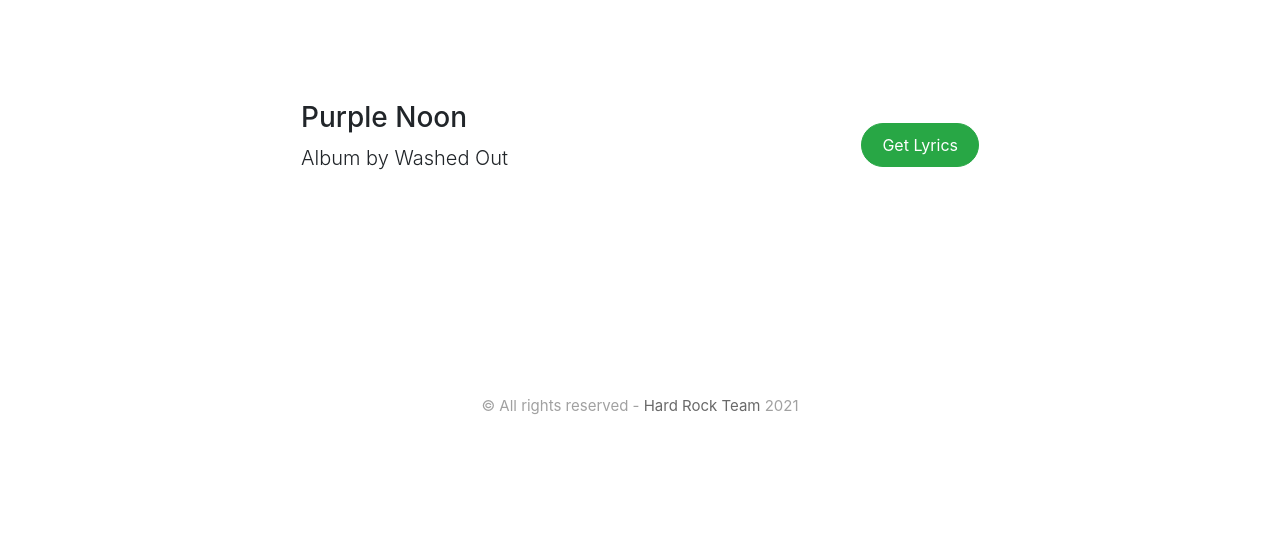
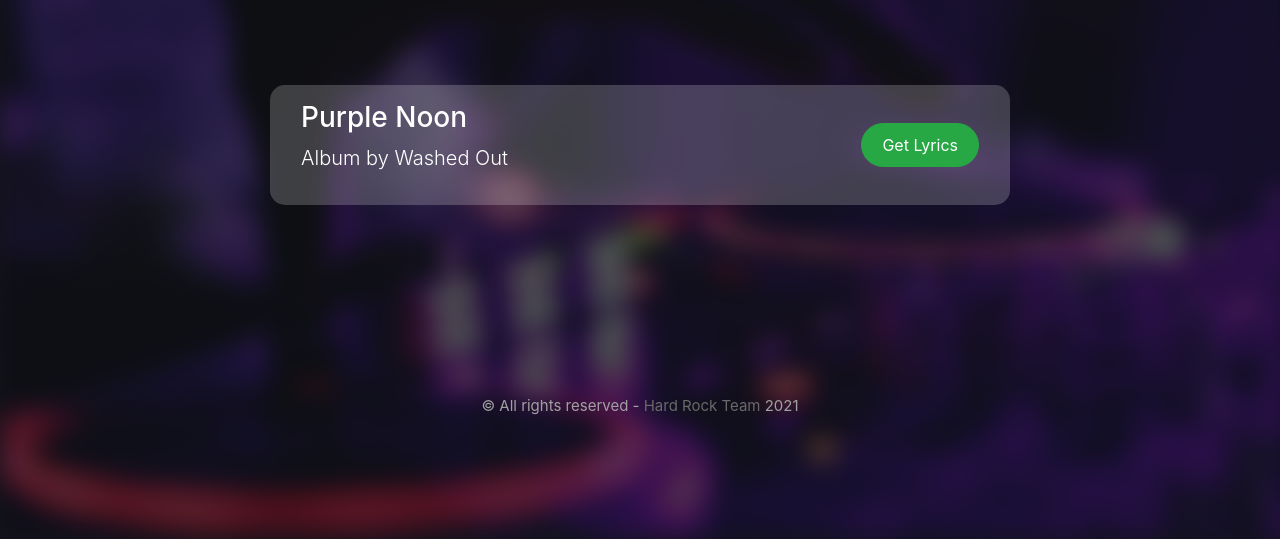
Before and after one commit to ajauntor/hard-rock, a plain HTML site: page index.html in a window 1280 px wide. Shown: the part 261-800 px from the top of the page. Drawn offline with nearby package versions, Linux system fonts and the light colour scheme.

Commit message:
CSS added

```diff
--- a/style.css
+++ b/style.css
@@ -1,5 +1,10 @@
 body{
-
+    background-color: #13141b;
+    color: #ffffff;
+    background-image: url(images/bg-image.png);
+    background-repeat: no-repeat;
+    background-size: 100%;
+    background-position: top;
 }
 
 .form-control{
```
